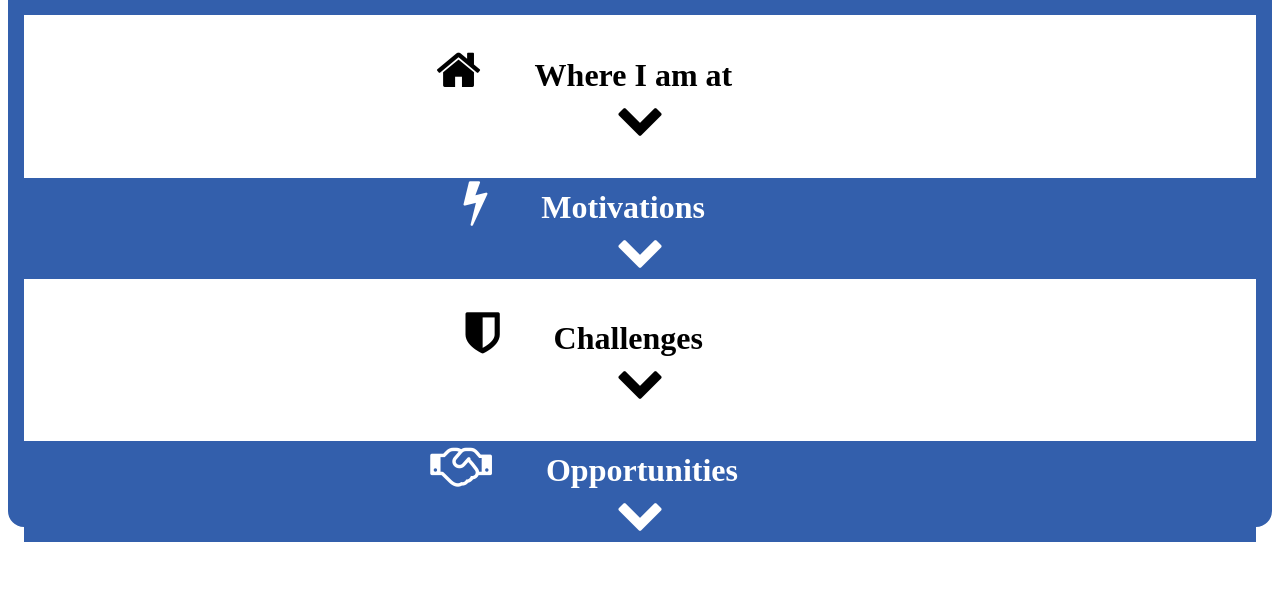
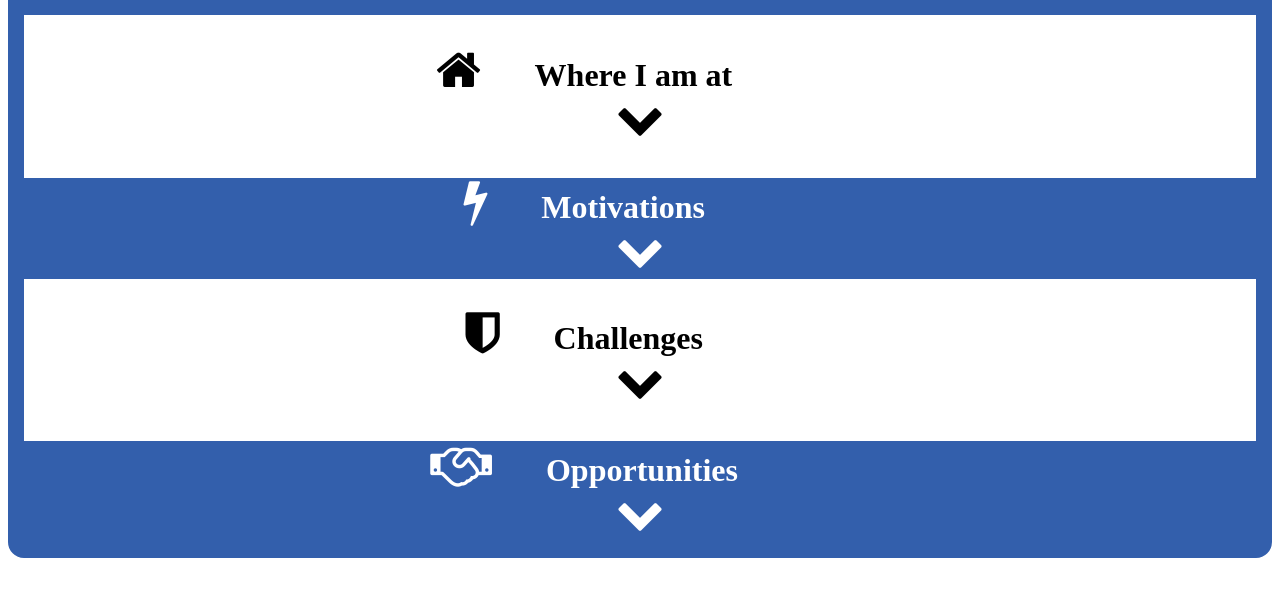
Before and after one commit to hasec-rainn/climate_steps, a PHP site: page / in a window 1280 px wide. Shown: the part 330-940 px from the top of the page. Run offline with PHP 8.4, Linux system fonts and the light colour scheme; grey boxes are pictures that could not be loaded.

Commit message:
fixed gap at bottom of opportunities section

```diff
--- a/Code/Website/public/style.css
+++ b/Code/Website/public/style.css
@@ -272,7 +272,7 @@ border-radius: 0% 0% 1em 1em;
 }
 
 .section.no_margin_bottom {
-    margin-bottom: -2.5%;
+    margin-bottom: 0%;
 }
 
 .section_title {
```
